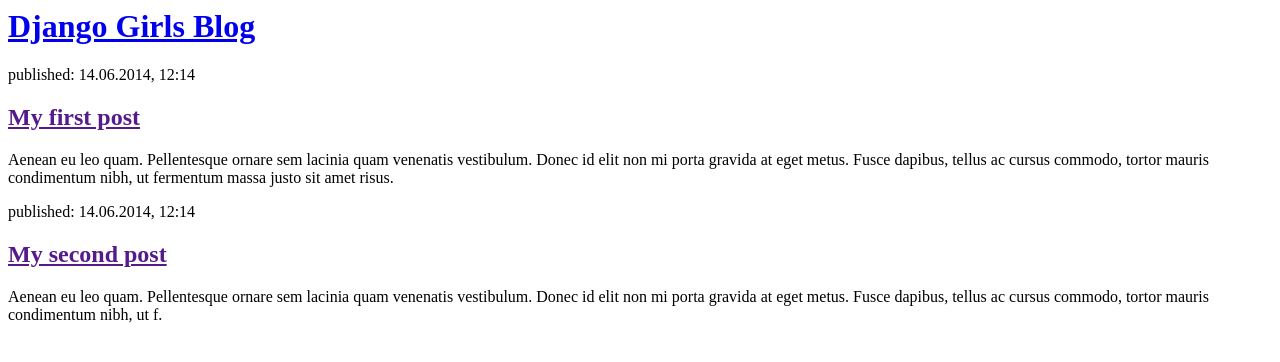
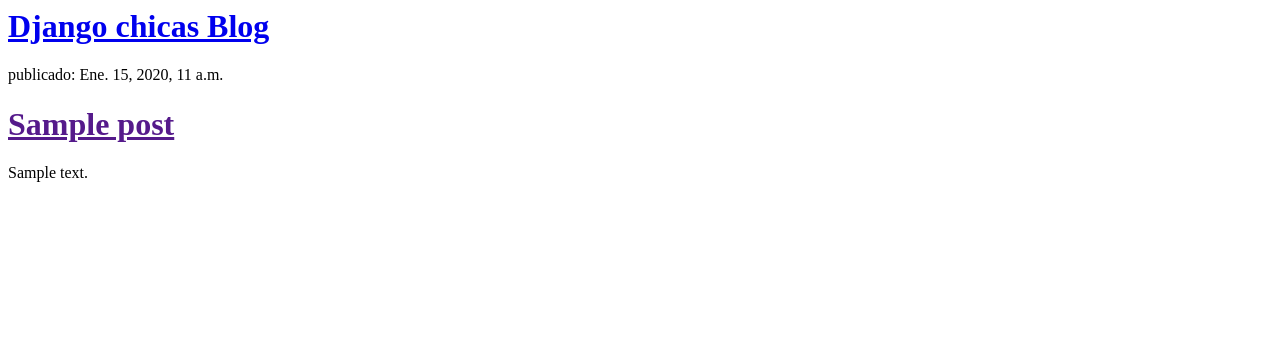
Before and after one commit to RCaracuel/my-first-blog, a Django app: template blog/templates/blog/post_list.html in a window 1280 px wide. Shown: the top 362 px of the page. Run offline with Django 3.2, Linux system fonts and the light colour scheme; the template is opened without the code that fills it: values that come from a table or form of the project are taken from there, others are empty; tables that the repository leaves empty hold one stand-in row (values such as "Sample post").

Commit message:
entradasblog

```diff
--- a/blog/templates/blog/post_list.html
+++ b/blog/templates/blog/post_list.html
@@ -3,20 +3,9 @@
         <title>Django Girls blog</title>
     </head>
     <body>
-        <div>
-            <h1><a href="/">Django Girls Blog</a></h1>
-        </div>
-
-        <div>
-            <p>published: 14.06.2014, 12:14</p>
-            <h2><a href="">My first post</a></h2>
-            <p>Aenean eu leo quam. Pellentesque ornare sem lacinia quam venenatis vestibulum. Donec id elit non mi porta gravida at eget metus. Fusce dapibus, tellus ac cursus commodo, tortor mauris condimentum nibh, ut fermentum massa justo sit amet risus.</p>
-        </div>
-
-        <div>
-            <p>published: 14.06.2014, 12:14</p>
-            <h2><a href="">My second post</a></h2>
-            <p>Aenean eu leo quam. Pellentesque ornare sem lacinia quam venenatis vestibulum. Donec id elit non mi porta gravida at eget metus. Fusce dapibus, tellus ac cursus commodo, tortor mauris condimentum nibh, ut f.</p>
-        </div>
+  <div>
+    <h1><a href = "/" > Django chicas Blog </a ></h1 >
+  </di>{% for post in posts %} <div><p> publicado: {{ post.published_date }} </p><h1><a href = "" >{{ post.title }} </a></h1 ><p>{{ post.text|linebreaksbr }} </p>
+    </div>{% endfor %}
     </body>
 </html>
--- a/blog/views.py
+++ b/blog/views.py
@@ -1,5 +1,9 @@
 from django.shortcuts import render
+from django.utils import timezone
+from .models import Post
+
 def post_list(request):
-    return render(request, 'blog/post_list.html', {})
+    posts = Post.objects.filter(published_date__lte=timezone.now()).order_by('published_date')
+    return render(request, 'blog/post_list.html', {'posts': posts})
 
 # Create your views here.
```
